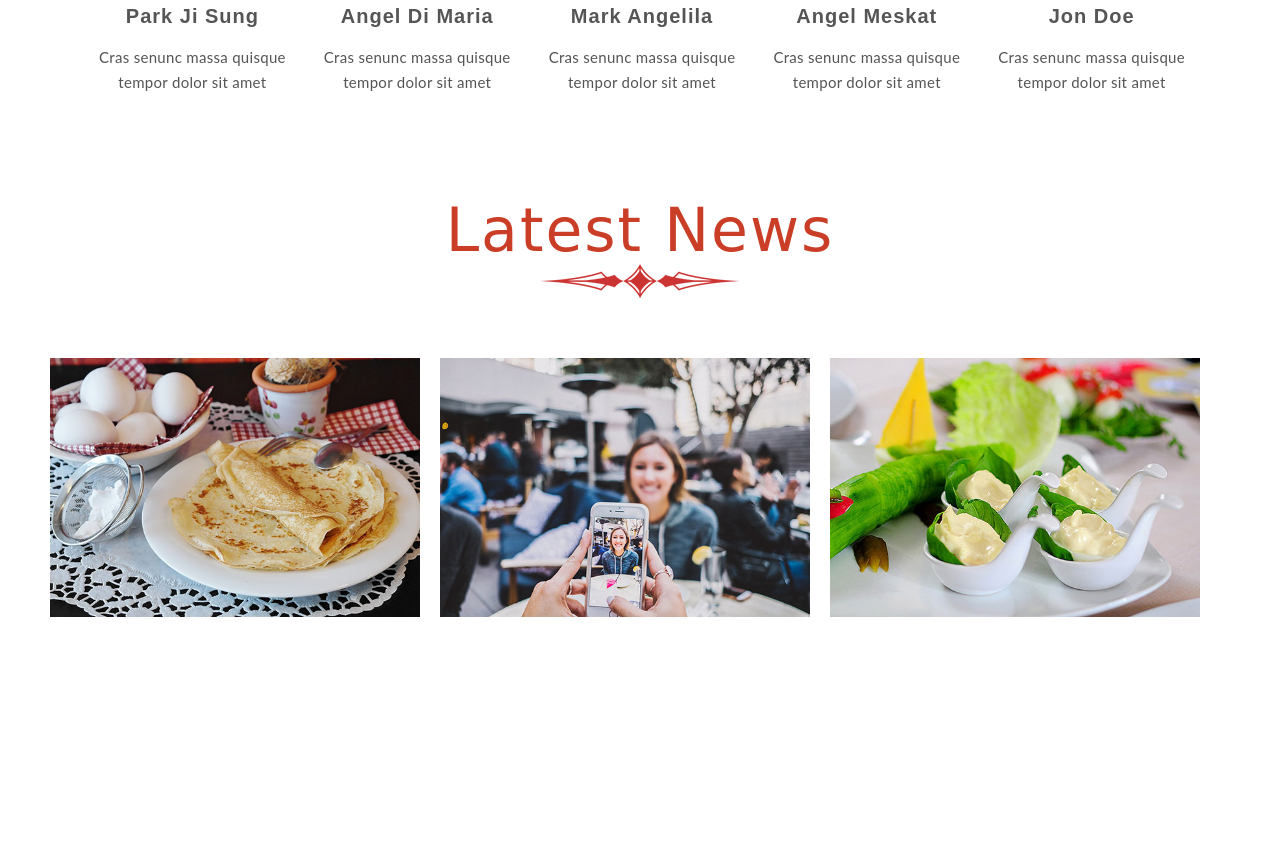
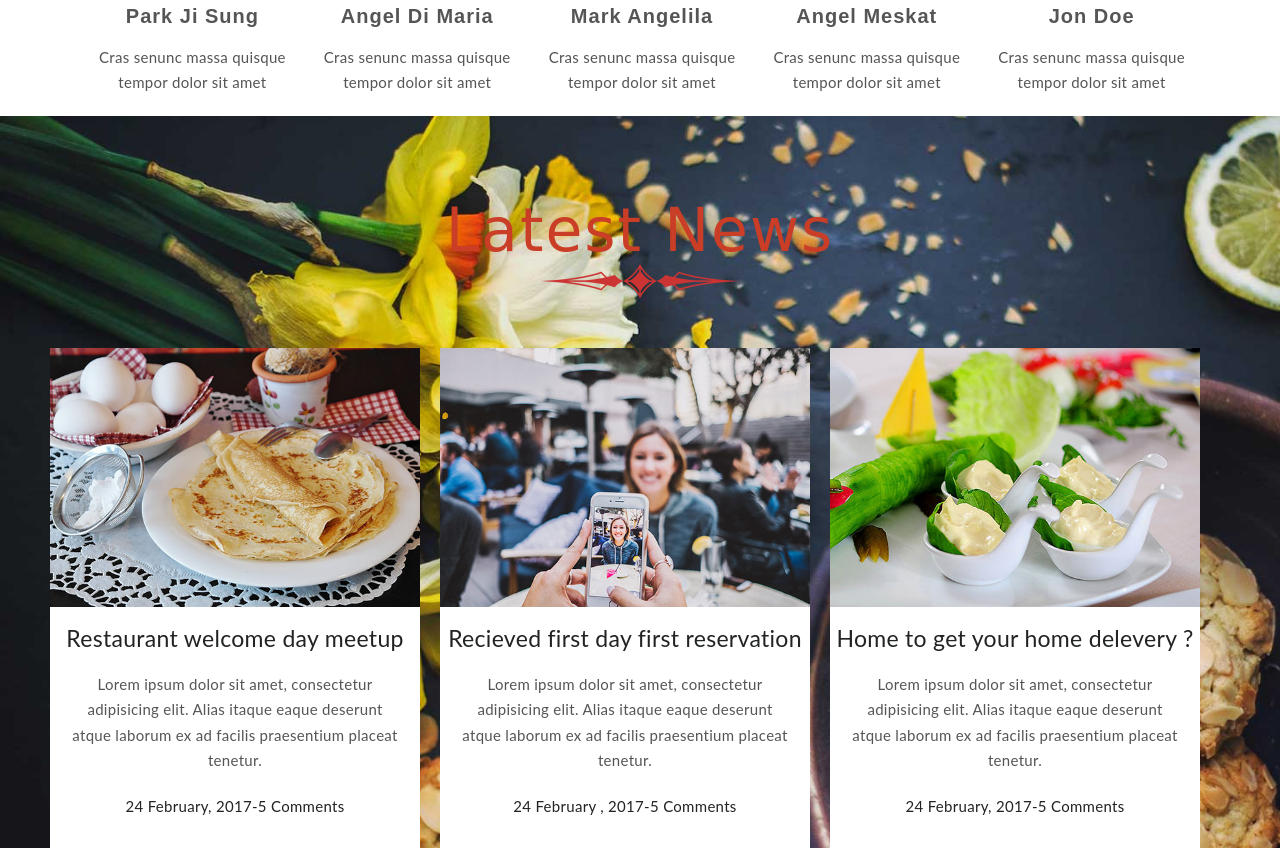
Before and after one commit to GulcinMustafazada/RestaurantProject, a plain HTML site: page index.html in a window 1280 px wide. Shown: the part 3920-4768 px from the top of the page. Before the commit the page ends 4555 px from the top, so only its background shows below. Drawn offline with Linux system fonts and the light colour scheme.

Commit message:
Team section ve blog section tamamlandi

```diff
--- a/css/style.css
+++ b/css/style.css
@@ -539,6 +539,11 @@
                 text-align: center;
             }
 
+            .team-member-detail h3:hover {
+                color: #ca3d26;
+                cursor: pointer;
+            }
+
             .team-member-detail h3 {
                 transition: all 0.3s ease 0s;
                 letter-spacing: 1px;
@@ -562,13 +567,10 @@
                 display: none;
             }
 
-            .member-social-bookmark ul li {
-                margin: 15px 0;
-            }
-
-            .member-social-bookmark ul li {
+            .member-social-bookmark ul li a i {
                 margin: 15px 0;
                 transition: all .5s ease;
+                color: #ca3d26;
             }
 
             .team-member:hover {
@@ -580,6 +582,13 @@
                 display: block;
                 cursor: pointer;
                 z-index: 1;
+                color: #ca3d26;
+                transform: translate(20px 20px);
+            }
+
+            #blog {
+                background-image: url(../images/promotions_area_bg_3.jpg);
+                background-size: cover;
             }
 
             .blog-content {
@@ -590,13 +599,53 @@
 
             .blog-single-content {
                 width: 370px;
-                margin: 10px;
+                margin: 0px 10px;
+                height: 500px;
+            }
+
+            .blog-content-about {
+                background-color: #fff;
+                height: 250px;
             }
 
             .blog-image {
                 width: 370px;
+                height: 250px;
             }
 
             .blog-image img {
                 width: 100%;
             }
+
+            .blog-content-about {
+                display: flex;
+                flex-direction: column;
+                justify-content: center;
+                align-items: center;
+            }
+
+            .blog-content-about h3 {
+                font-size: 23px;
+                font-weight: 400;
+                text-align: center;
+                color: #212324;
+            }
+
+            .blog-content-about h3:hover {
+                color: #ca3d26;
+                cursor: pointer;
+            }
+
+            .blog-content-about p {
+                margin: 20px;
+                text-align: center;
+            }
+
+            .blog-content-about a {
+                text-decoration: none;
+                color: #212324;
+            }
+
+            .blog-content-about a:hover {
+                color: #ca3d26;
+            }
--- a/index.html
+++ b/index.html
@@ -452,6 +452,7 @@
                     </div>
                 </div>
                 <div class="team-member">
+
                     <div class="team-member-img">
                         <img src="images/team-2.jpg">
                         <div class="member-social-bookmark">
@@ -625,16 +626,32 @@
                 <div class="blog-single-content">
                     <div class="blog-image">
                         <img src="images/blog-1.jpg">
+
+                    </div>
+                    <div class="blog-content-about">
+                        <h3>Restaurant welcome day meetup</h3>
+                        <p>Lorem ipsum dolor sit amet, consectetur adipisicing elit. Alias itaque eaque deserunt atque laborum ex ad facilis praesentium placeat tenetur.</p>
+                        <span><a href="#">24 February, 2017-5 Comments</a></span>
                     </div>
                 </div>
                 <div class="blog-single-content">
                     <div class="blog-image">
                         <img src="images/blog-2.jpg">
                     </div>
+                    <div class="blog-content-about">
+                        <h3>Recieved first day first reservation</h3>
+                        <p>Lorem ipsum dolor sit amet, consectetur adipisicing elit. Alias itaque eaque deserunt atque laborum ex ad facilis praesentium placeat tenetur.</p>
+                        <span><a href="#">24 February , 2017-5 Comments</a></span>
+                    </div>
                 </div>
                 <div class="blog-single-content">
                     <div class="blog-image">
                         <img src="images/blog-3.jpg" alt="">
+                    </div>
+                    <div class="blog-content-about">
+                        <h3>Home to get your home delevery ?</h3>
+                        <p>Lorem ipsum dolor sit amet, consectetur adipisicing elit. Alias itaque eaque deserunt atque laborum ex ad facilis praesentium placeat tenetur.</p>
+                        <span><a href="#">24 February, 2017-5 Comments</a></span>
                     </div>
                 </div>
             </div>
```
Also changed, not shown: images/promotions_area_bg_3 (1).jpg (added).
